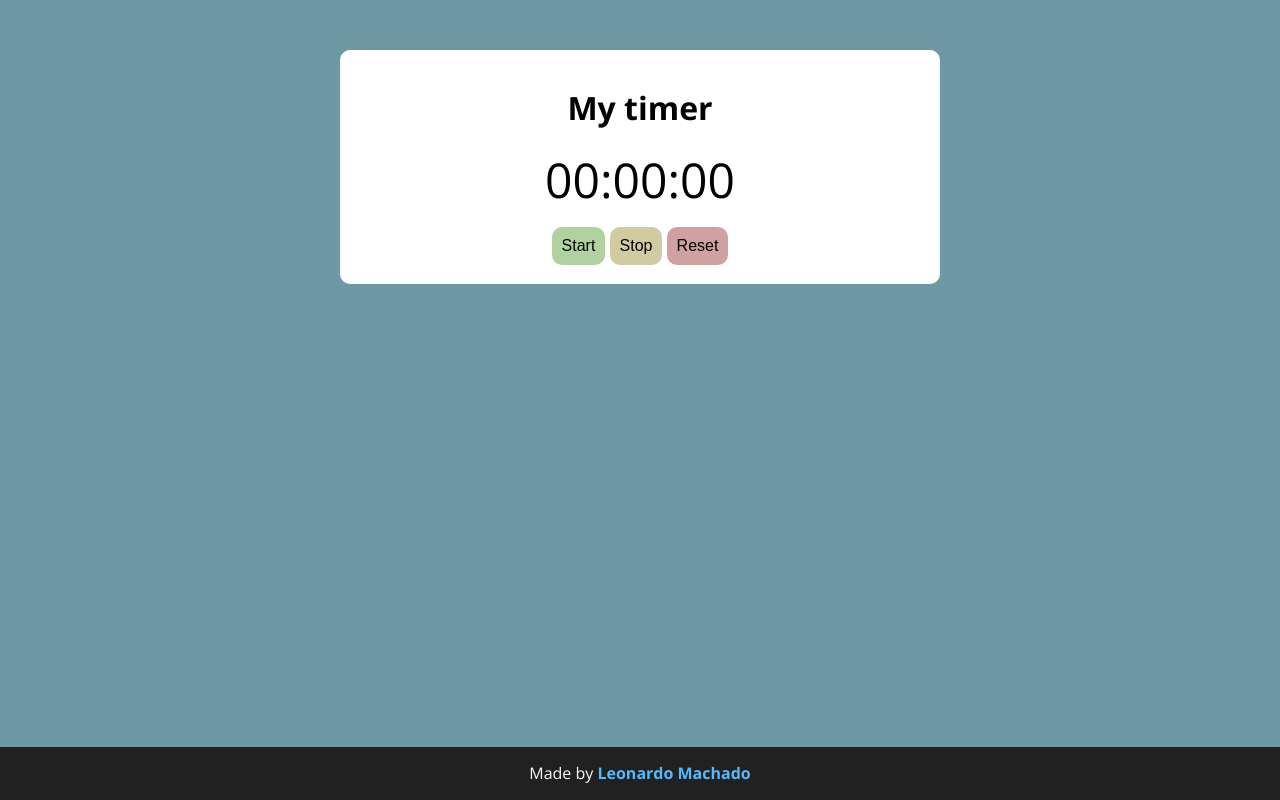
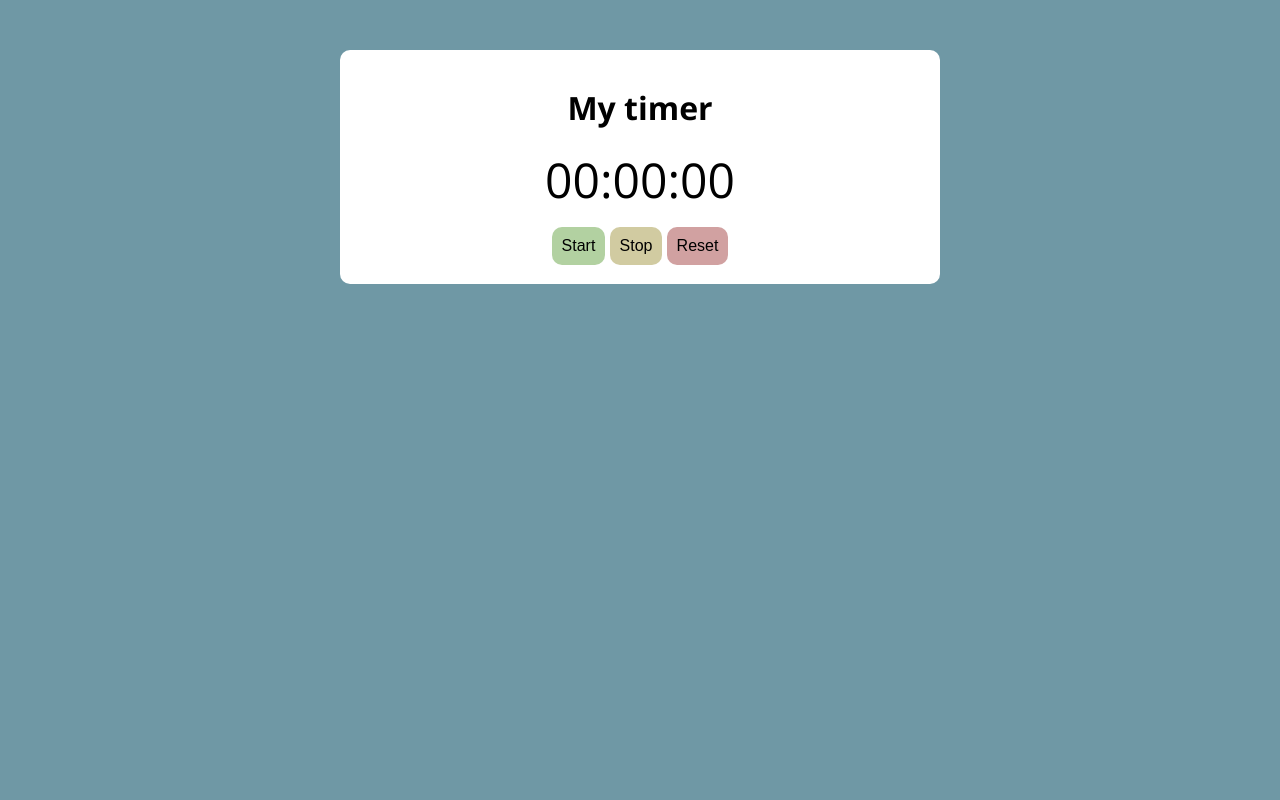
Before and after one commit to LeonardoMancilha/Stopwatch, a plain HTML site: page index.html in a window 1280 px wide. Drawn offline with nearby package versions, Linux system fonts and the light colour scheme.

Commit message:
Update index.html

```diff
--- a/index.html
+++ b/index.html
@@ -17,6 +17,5 @@
        <button class="delete">Reset</button>
     </section>
     <script src="./assets/js/main.js"></script>
-    <footer><p class="text">Made by <span>Leonardo Machado</span></p></footer>
 </body>
 </html>
```
